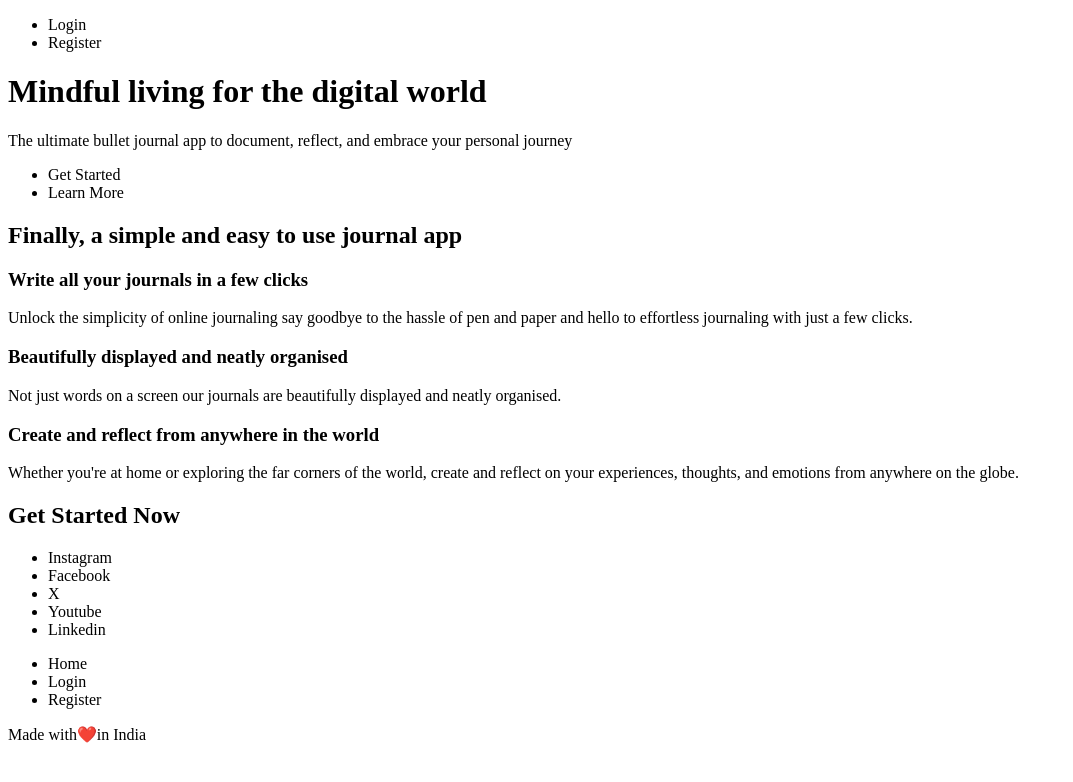
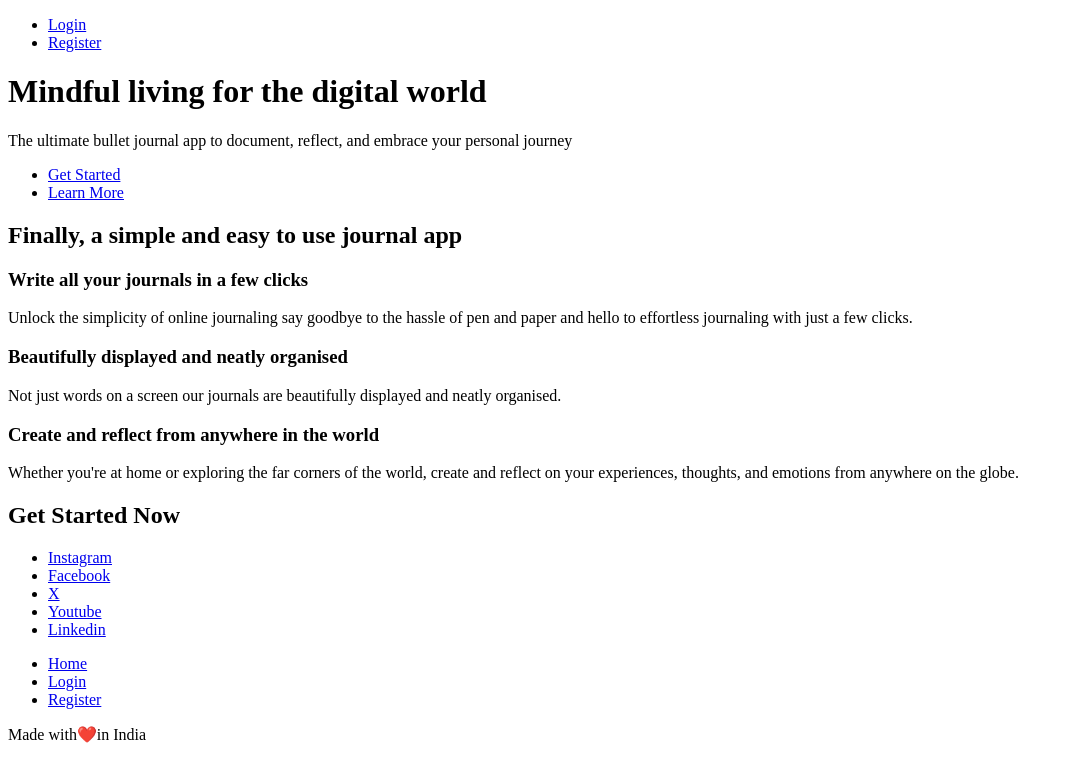
Before and after one commit to NawazAhmed1037/Quill-web-app, a plain HTML site: page index.html in a window 1280 px wide. Shown: the whole page, without its empty margins (0-1073 px from the left). Drawn offline with Linux system fonts and the light colour scheme.

Commit message:
created login & register page, added hyperlinks/id attribute

```diff
--- a/index.html
+++ b/index.html
@@ -3,23 +3,23 @@
 <head>
   <meta charset="UTF-8">
   <meta name="viewport" content="width=device-width, initial-scale=1.0">
-  <title>Document</title>
+  <title>Quill Web App</title>
 </head>
 <body>
   <!-- NAVIGATION -->
   <ul>
-    <li>Login</li>
-    <li>Register</li>
+    <li><a href="login.html">Login</a></li>
+    <li><a href="register.html">Register</a></li>
   </ul>
   <!-- HERO SECTION  -->
   <h1>Mindful living for the digital world</h1>
   <p>The ultimate bullet journal app to document, reflect, and embrace your personal journey</p>
   <ul>
-    <li>Get Started</li>
-    <li>Learn More</li>
+    <li><a href="register.html">Get Started</a></li>
+    <li><a href="#features">Learn More</a></li>
   </ul>
   <!-- FEATURES -->
-  <h2>Finally, a simple and easy to use journal app</h2>
+  <h2 id="features">Finally, a simple and easy to use journal app</h2>
   <h3>Write all your journals in a few clicks</h3>
   <p>Unlock the simplicity of online journaling say goodbye to the hassle of pen and paper and hello to effortless journaling with just a few clicks.</p>
   <h3>Beautifully displayed and neatly organised</h3>
@@ -30,16 +30,16 @@
   <h2>Get Started Now</h2>
   <!-- FOOTER -->
   <ul>
-    <li>Instagram</li>
-    <li>Facebook</li>
-    <li>X</li>
-    <li>Youtube</li>
-    <li>Linkedin</li>
+    <li><a href="https://www.instagram.com">Instagram</a></li>
+    <li><a href="https://www.facebook.com">Facebook</a></li>
+    <li><a href="https://www.x.com">X</a></li>
+    <li><a href="https://www.youtube.com">Youtube</a></li>
+    <li><a href="https://www.linkedin.com">Linkedin</a></li>
   </ul>
   <ul>
-    <li>Home</li>
-    <li>Login</li>
-    <li>Register</li>
+    <li><a href="index.html">Home</a></li>
+    <li><a href="login.html">Login</a></li>
+    <li><a href="register.html">Register</a></li>
   </ul>
   <p>Made with❤️in India</p>
 </body>
```
Also changed, not shown: login.html (added, +11 -0 lines), register.html (added, +11 -0 lines).
